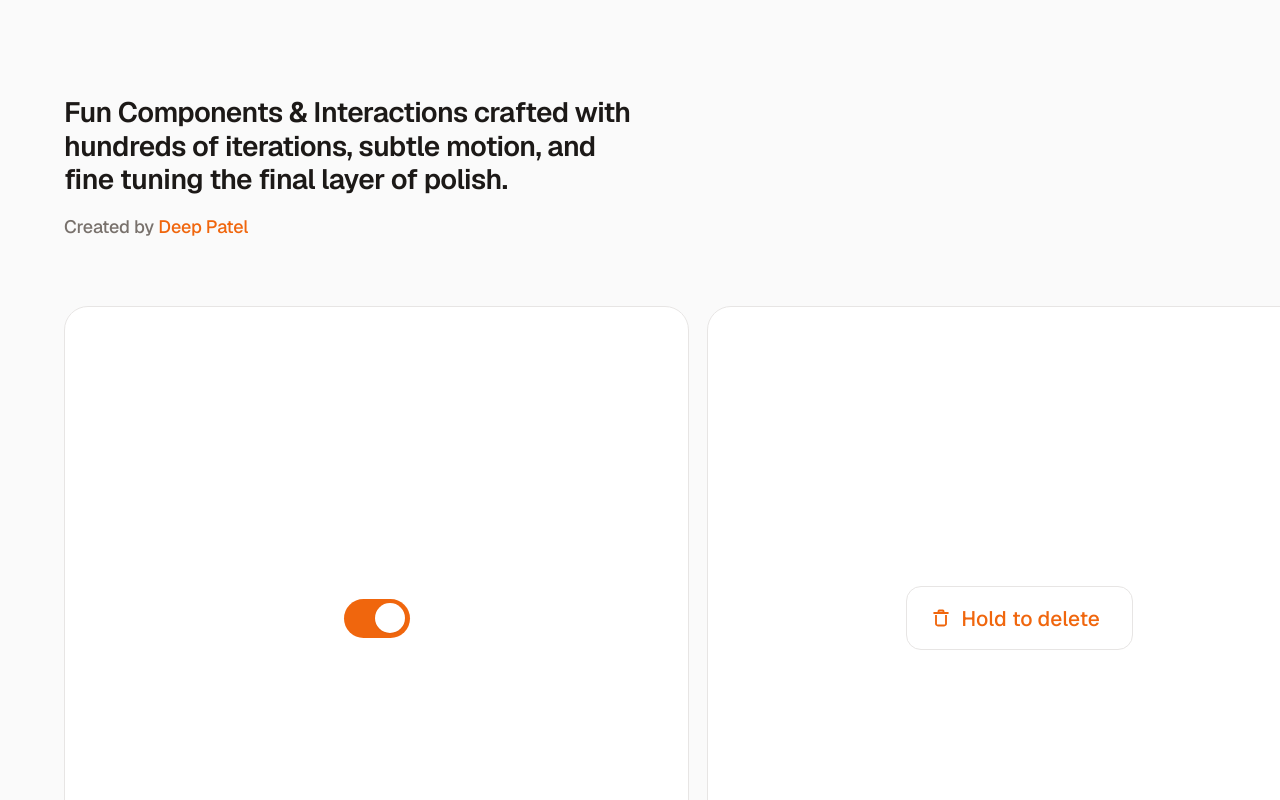
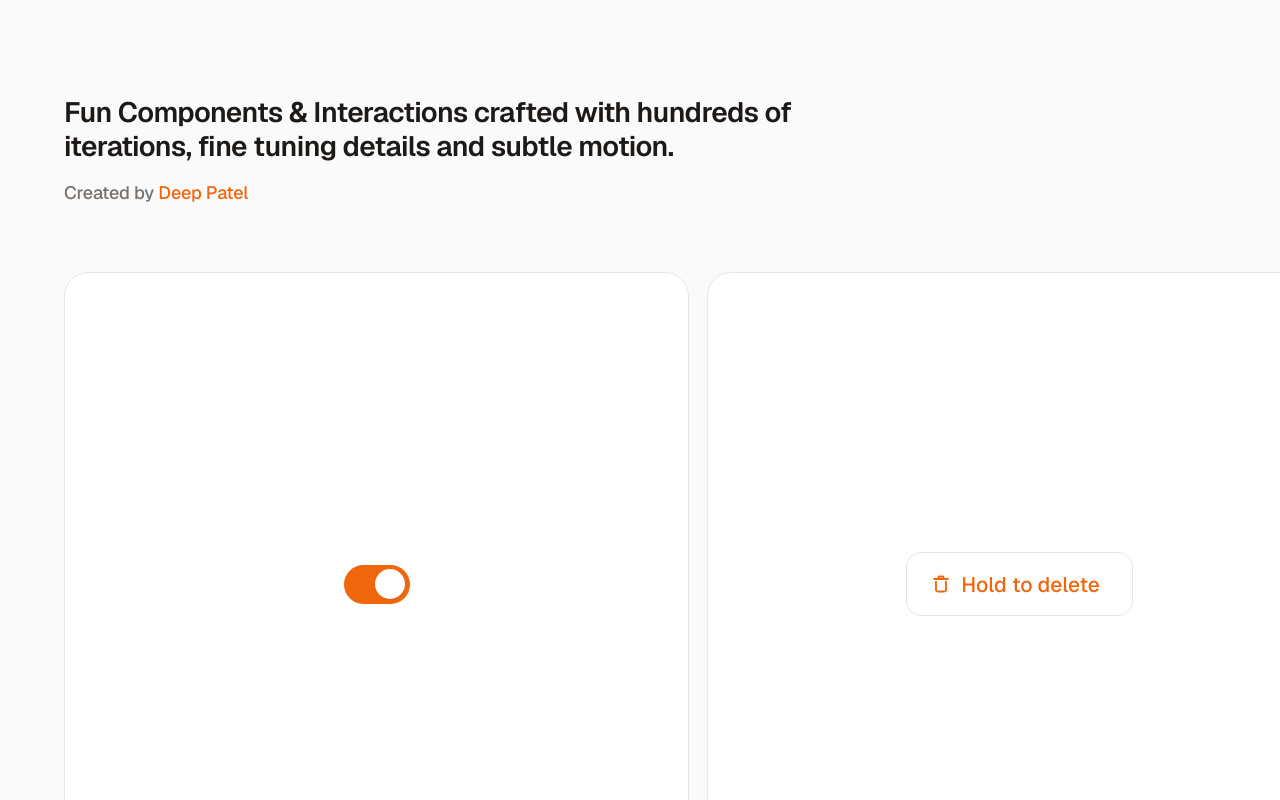
Before and after one commit to deepp2905/ui-library, a Next.js app: page / in a window 1280 px wide. Shown: the top 800 px of the page. Built offline with nearby package versions, Linux system fonts and the light colour scheme.

Commit message:
minor tweaks

```diff
--- a/src/app/page.module.css
+++ b/src/app/page.module.css
@@ -30,7 +30,7 @@
   font-weight: var(--weight-semibold);
   letter-spacing: -0.02em;
   line-height: 1.2;
-  max-width: 30ch;
+  max-width: 40ch;
 }
 
 .heroSub {
--- a/src/app/page.tsx
+++ b/src/app/page.tsx
@@ -64,7 +64,7 @@ function Showcase() {
       <header className={styles.hero}>
         <h1 className={styles.heroTitle}>
           Fun Components & Interactions crafted with hundreds of iterations,
-          subtle motion, and fine tuning the final layer of polish.
+           fine tuning details and subtle motion.
         </h1>
         <p className={styles.heroSub}>
           Created by{' '}
--- a/src/components/Heart.module.css
+++ b/src/components/Heart.module.css
@@ -40,7 +40,7 @@
 }
 
 .button:hover:not(.active):not(:disabled) .path {
-  fill: var(--color-border);
+  fill:  var(--color-border);
 }
 
 .button:disabled {
```
